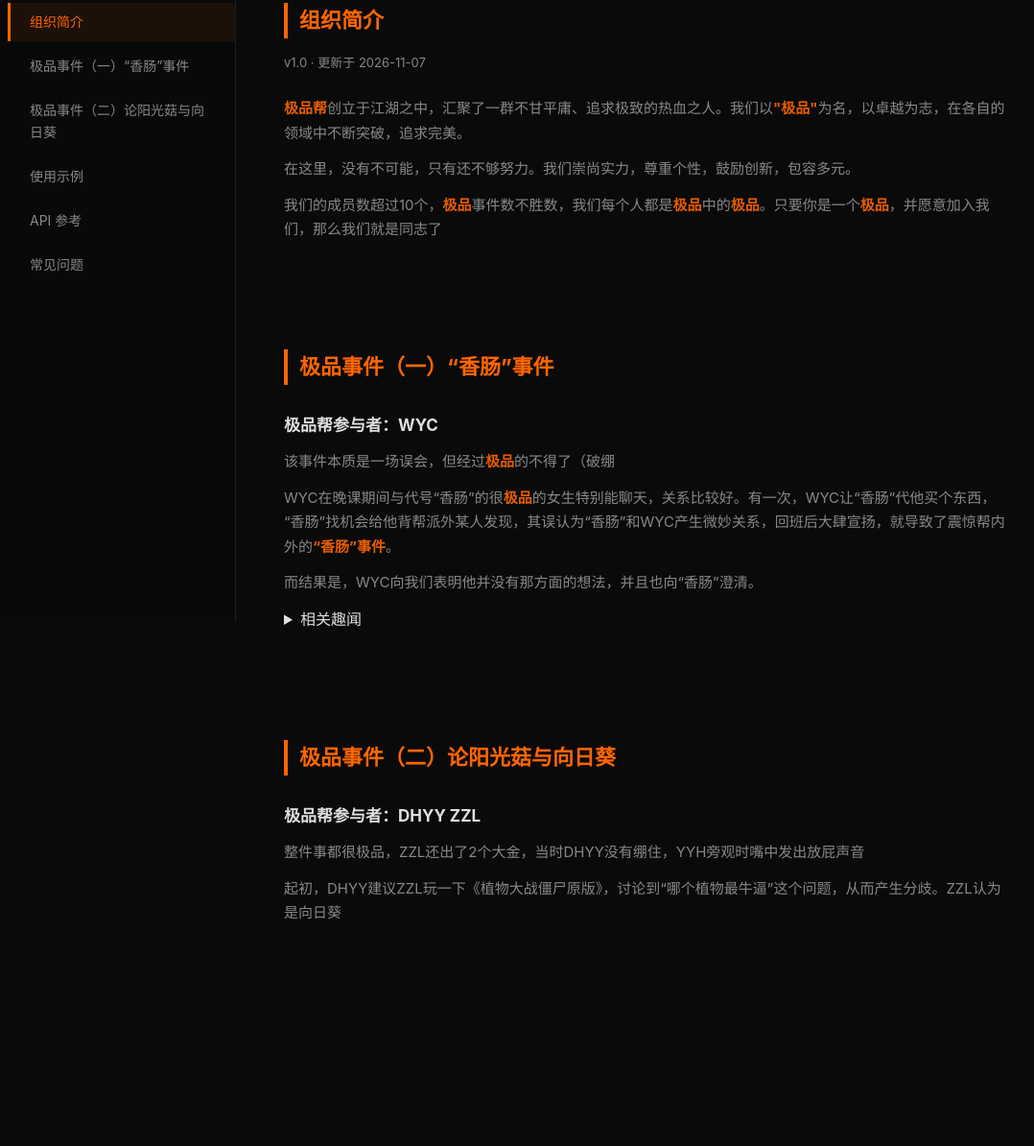
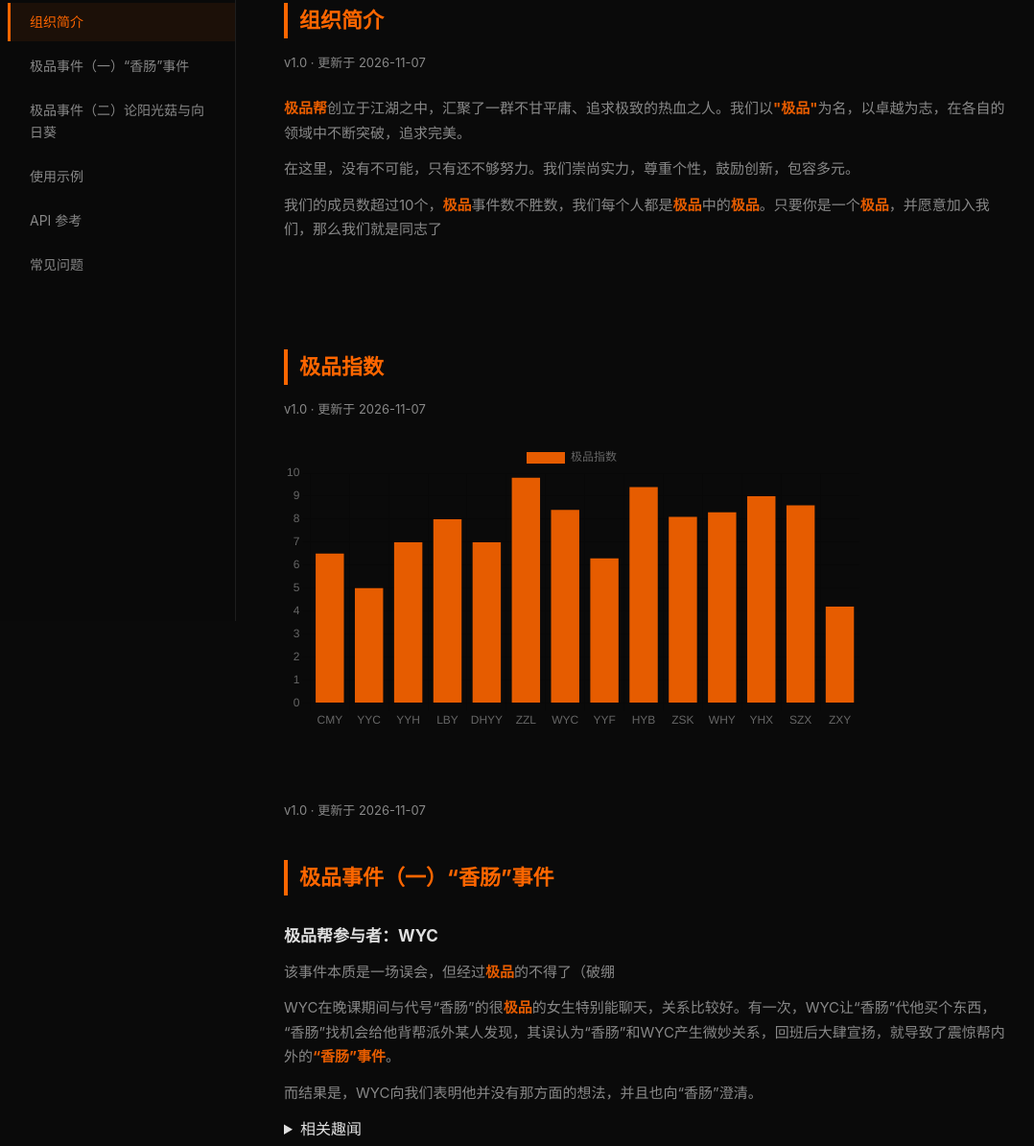
Before and after one commit to Aaronddl/JiPinBangDocs, a plain HTML site: page index.html in a window 1280 px wide. Shown: the part 153-1347 px from the top of the page at 96% size, without its empty margins (14-1092 px from the left). Before the commit the page ends 1253 px from the top, so only its background shows below. Drawn offline with nearby package versions, Linux system fonts and the light colour scheme.

Commit message:
Update index.html

```diff
--- a/index.html
+++ b/index.html
@@ -4,6 +4,7 @@
     <meta charset="UTF-8">
     <meta name="viewport" content="width=device-width, initial-scale=1.0">
     <title>文档中心</title>
+    <script src="https://cdn.jsdelivr.net/npm/chart.js"></script>
     <style>
         /* ==================== 主题变量 ==================== */
         :root[data-theme="dark"] {
@@ -136,6 +137,10 @@
             font-size: 22px; color: var(--accent); margin: 40px 0 14px;
             padding-left: 12px; border-left: 4px solid var(--accent);
         }
+        details p {
+            font-size: 15px; color:#e0e0e0; margin: 40px 0 14px;
+            padding-left: 12px; border-left: 4px solid #e0e0e0;
+        }
         h3 { font-size: 17px; margin: 28px 0 10px; }
         p { color: var(--text-muted); margin-bottom: 12px; font-size: 15px; }
         ul, ol { padding-left: 22px; margin-bottom: 14px; color: var(--text-muted); }
@@ -246,7 +251,34 @@
             <p>我们的成员数超过10个，<b>极品</b>事件数不胜数，我们每个人都是<b>极品</b>中的<b>极品</b>。只要你是一个<b>极品</b>，并愿意加入我们，那么我们就是同志了</p>
         </section>
 
+        <section id="chart" class="reveal">
+            <h2>极品指数</h2>
+            <p class="meta">v1.0 · 更新于 2026-11-07</p>
+            <div style="width: 600px;">
+                <canvas id="myChart"></canvas>
+            </div>
+
+            <script>
+                // 3. 获取上下文并创建图表
+                const ctx = document.getElementById('myChart').getContext('2d');
+        new Chart(ctx, {
+                type: 'bar', // 图表类型：bar, line, pie, doughnut 等
+                data: {
+                    labels: ['CMY', 'YYC', 'YYH', 'LBY', 'DHYY', 'ZZL', 'WYC', 'YYF', 'HYB', 'ZSK', 'WHY', 'YHX', 'SZX', 'ZXY'],
+                    datasets: [{
+                        label: '极品指数',
+                        data: [6.5, 5, 7, 8, 7, 9.8, 8.4, 6.3, 9.4, 8.1, 8.3, 9, 8.6, 4.2],
+                        borderColor: '#e65c00',
+                        backgroundColor: '#e65c00'
+                    }]
+                }
+            });
+        </script>
+
+        </section>
+
         <section id="event-“香肠”事件" class="reveal">
+            <p class="meta">v1.0 · 更新于 2026-11-07</p>
             <h2>极品事件（一）“香肠”事件</h2>
             <h3>极品帮参与者：WYC</h3>
             <p>该事件本质是一场误会，但经过<b>极品</b>的不得了（破绷</p>
@@ -259,10 +291,11 @@
         </section>
 
         <section id="#event-论阳光菇与向日葵" class="reveal">
+            <p class="meta">v1.0 · 更新于 2026-11-07</p>
             <h2>极品事件（二）论阳光菇与向日葵</h2>
             <h3>极品帮参与者：DHYY ZZL</h3>
             <p>整件事都很极品，ZZL还出了2个大金，当时DHYY没有绷住，YYH旁观时嘴中发出放屁声音</p>
-            <p>起初，DHYY建议ZZL玩一下《植物大战僵尸原版》，讨论到“哪个植物最牛逼”这个问题，从而产生分歧。ZZL认为是向日葵</p>
+            <p>起初，DHYY建议ZZL玩一下《植物大战僵尸原版》，讨论到<b>“哪个植物最牛逼”</b>这个问题，从而产生分歧。ZZL认为是向日葵，因为向日葵产50阳光，比阳光菇多。而DHYY认为阳光菇更牛逼，因为种植只需要25阳光，且长大之后能产75阳光。两人争辩过程中，ZZL爆出大金：<b>手舞足蹈跳舞，一边说：“我没丢车我好牛逼啊。”</b></p>
         </section>
 
     </main>
```
